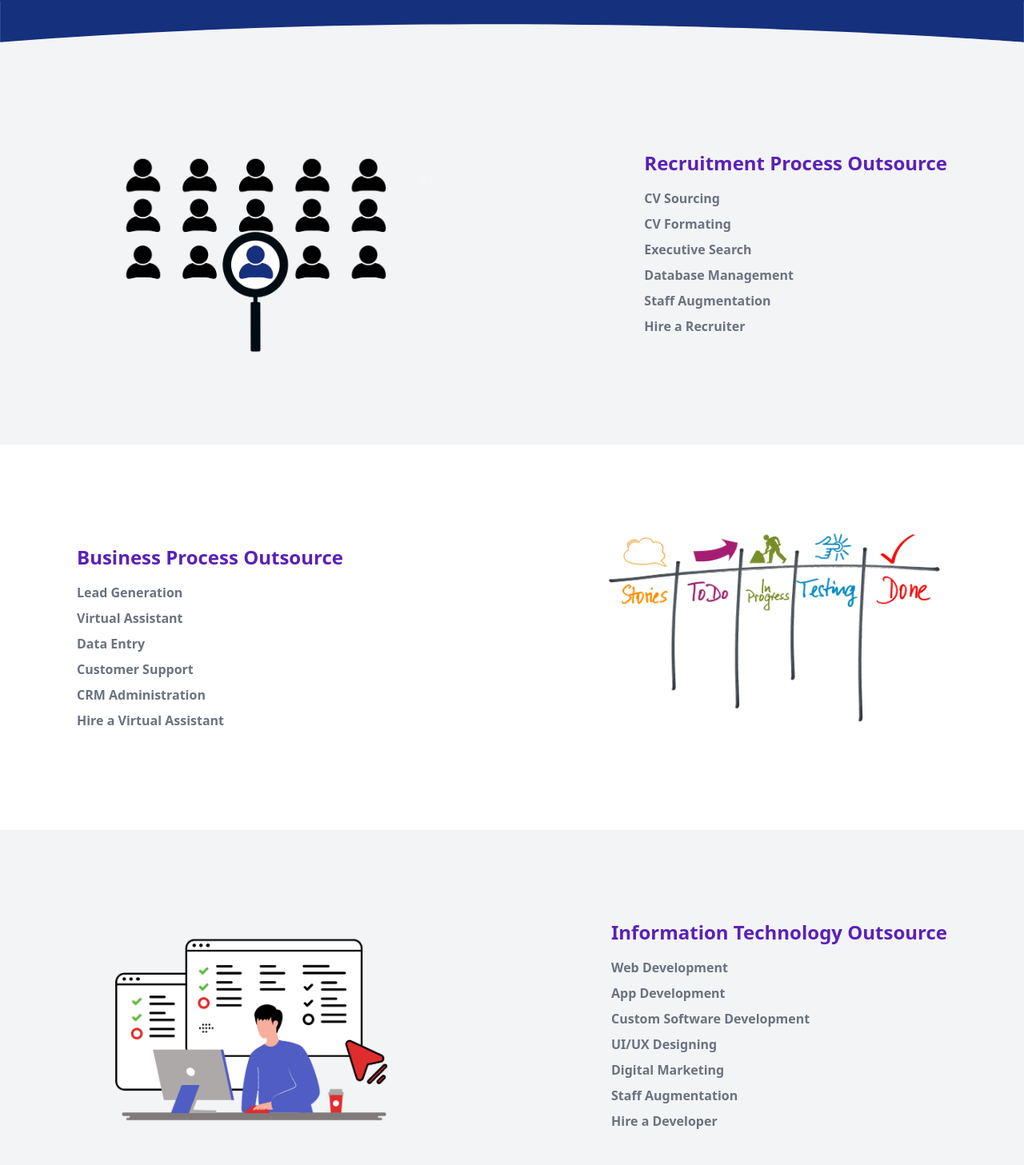
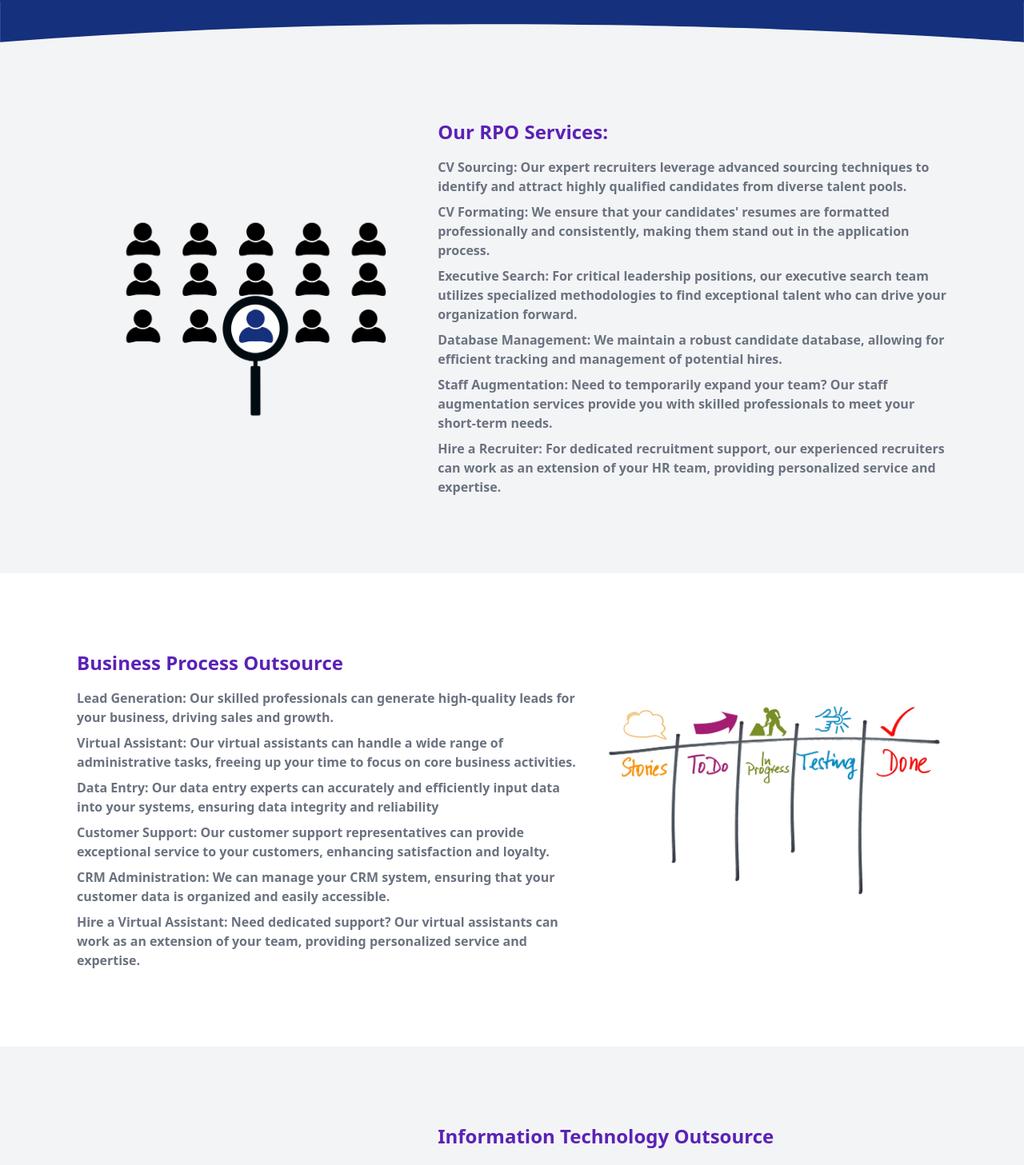
Before and after one commit to anees-tech/TecPartner, a React (Create React App) app: page /Services in a window 1280 px wide. Shown: the part 478-1935 px from the top of the page at 80% size. Built offline with nearby package versions, Linux system fonts and the light colour scheme.

Commit message:
Service update

```diff
--- a/src/components/Services.jsx
+++ b/src/components/Services.jsx
@@ -6,16 +6,24 @@ import ServicesDetails from "./ServicesDetails";
 
 const serviceData = [
   {
-    title: "Recruitment Process Outsource",
+    title: "Our RPO Services:",
     imgSrc: "/images/rpo.png",
     imgAlt: "Recruitment Process Outsource",
-    items: [
+    itemsHeading: [
       "CV Sourcing",
       "CV Formating",
       "Executive Search",
       "Database Management",
       "Staff Augmentation",
       "Hire a Recruiter",
+    ],
+    itemsDetials: [
+      "Our expert recruiters leverage advanced sourcing techniques to identify and attract highly qualified candidates from diverse talent pools.",
+      "We ensure that your candidates' resumes are formatted professionally and consistently, making them stand out in the application process.",
+      "For critical leadership positions, our executive search team utilizes specialized methodologies to find exceptional talent who can drive your organization forward.",
+      "We maintain a robust candidate database, allowing for efficient tracking and management of potential hires.",
+      "Need to temporarily expand your team? Our staff augmentation services provide you with skilled professionals to meet your short-term needs.",
+      "For dedicated recruitment support, our experienced recruiters can work as an extension of your HR team, providing personalized service and expertise.",
     ],
     animation: "fade-right",
     reverse: false,
@@ -24,13 +32,21 @@ const serviceData = [
     title: "Business Process Outsource",
     imgSrc: "/images/BPO.jpg",
     imgAlt: "Business Process Outsource",
-    items: [
+    itemsHeading: [
       "Lead Generation",
       "Virtual Assistant",
       "Data Entry",
       "Customer Support",
       "CRM Administration",
       "Hire a Virtual Assistant",
+    ],
+    itemsDetials: [
+      "Our skilled professionals can generate high-quality leads for your business, driving sales and growth.",
+      "Our virtual assistants can handle a wide range of administrative tasks, freeing up your time to focus on core business activities.",
+      "Our data entry experts can accurately and efficiently input data into your systems, ensuring data integrity and reliability",
+      "Our customer support representatives can provide exceptional service to your customers, enhancing satisfaction and loyalty.",
+      "We can manage your CRM system, ensuring that your customer data is organized and easily accessible.",
+      "Need dedicated support? Our virtual assistants can work as an extension of your team, providing personalized service and expertise.",
     ],
     animation: "fade-left",
     reverse: true,
@@ -39,7 +55,7 @@ const serviceData = [
     title: "Information Technology Outsource",
     imgSrc: "/images/ito.png",
     imgAlt: "Information Technology Outsource",
-    items: [
+    itemsHeading: [
       "Web Development",
       "App Development",
       "Custom Software Development",
@@ -47,6 +63,15 @@ const serviceData = [
       "Digital Marketing",
       "Staff Augmentation",
       "Hire a Developer",
+    ],
+    itemsDetials: [
+      "Our skilled developers can create custom websites that are visually appealing, user-friendly, and optimized for search engines.",
+      "We specialize in developing innovative mobile and web applications that meet your business objectives.",
+      " Our team can design and build custom software solutions to streamline your operations and improve efficiency.",
+      "We focus on creating intuitive and visually appealing user interfaces that enhance the user experience",
+      "Our digital marketing experts can help you reach your target audience through effective online campaigns.",
+      "Need to temporarily expand your IT team? Our staff augmentation services provide you with skilled professionals to meet your short-term needs.",
+      "Our expert developers can bring your projects to life, ensuring high-quality, scalable solutions that align with your business goals.",
     ],
     animation: "fade-right",
     reverse: false,
@@ -66,7 +91,7 @@ const Services = () => {
           key={index}
           className={`flex items-center justify-between gap-4 ${
             service.reverse ? "bg-white" : "bg-gray-100"
-          } 2xl:p-24 xl:p-24 md:p-24 lg:p-24 sm:p-24 p-4 flex-wrap`}
+          } 2xl:p-24 xl:p-24 md:p-24 lg:p-24 sm:p-24 p-4 flex-nowrap`}
         >
           {!service.reverse && (
             <img
@@ -76,8 +101,12 @@ const Services = () => {
               className="w-2/5 h-auto rounded-3xl"
             />
           )}
-          <section className="h-full flex flex-col gap-6">
-            <ServicesDetails h3={service.title} items={service.items} />
+          <section className="flex-1 h-full flex flex-col gap-6">
+            <ServicesDetails
+              h3={service.title}
+              itemsHeading={service.itemsHeading}
+              itemsDetails={service.itemsDetials}
+            />
           </section>
           {service.reverse && (
             <img
--- a/src/components/ServicesDetails.jsx
+++ b/src/components/ServicesDetails.jsx
@@ -1,6 +1,6 @@
 import React from "react";
 
-const ServicesDetails = ({ h3, items }) => {
+const ServicesDetails = ({ h3, itemsHeading, itemsDetails }) => {
   return (
     <div data-aos="fade-up">
       <h3
@@ -13,8 +13,10 @@ const ServicesDetails = ({ h3, items }) => {
         data-aos="fade-up"
         className="flex flex-col gap-2 delay-300 text-gray-500 font-semibold cursor-pointer"
       >
-        {items.map((item, index) => (
-          <li key={index}>{item}</li>
+        {itemsHeading.map((heading, index) => (
+          <li key={index}>
+            <strong>{heading}:</strong> {itemsDetails[index]}
+          </li>
         ))}
       </ul>
     </div>
```
Also changed, not shown: src/components/IndivisualSecvice.jsx (added).
